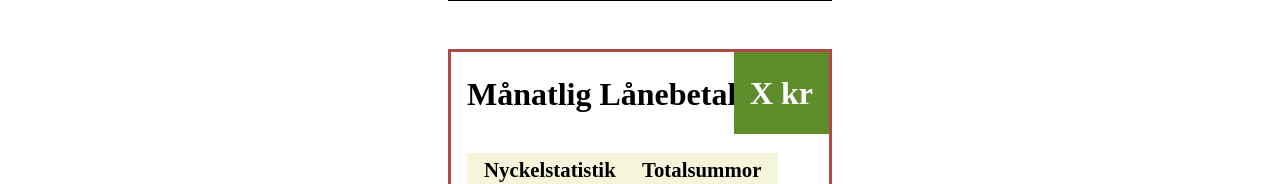
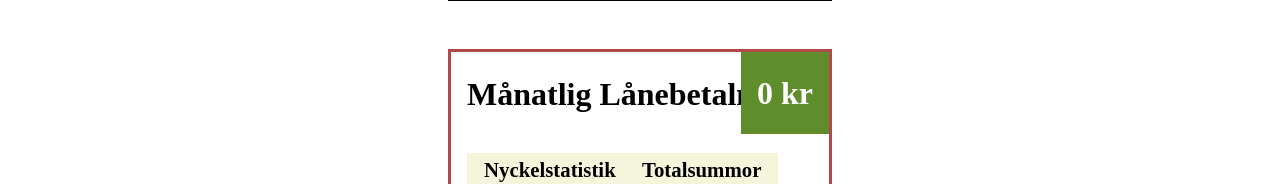
Before and after one commit to EllenSandqvist/Bol-nekalkylator, a plain HTML site: page index.html in a window 1280 px wide. Shown: the part 678-862 px from the top of the page. Drawn offline with Linux system fonts and the light colour scheme.

Commit message:
changed placeholder for monthly payment to 0 kr

```diff
--- a/index.html
+++ b/index.html
@@ -45,7 +45,7 @@
 
         <!-- Mortage Result section -->
         <section class="payments">
-            <h2>Månatlig Lånebetalning <span class="result-square">X kr</span></h2>
+            <h2>Månatlig Lånebetalning <span class="result-square">0 kr</span></h2>
 
             <!-- Main results  -->
             <table class="main-result">
```
